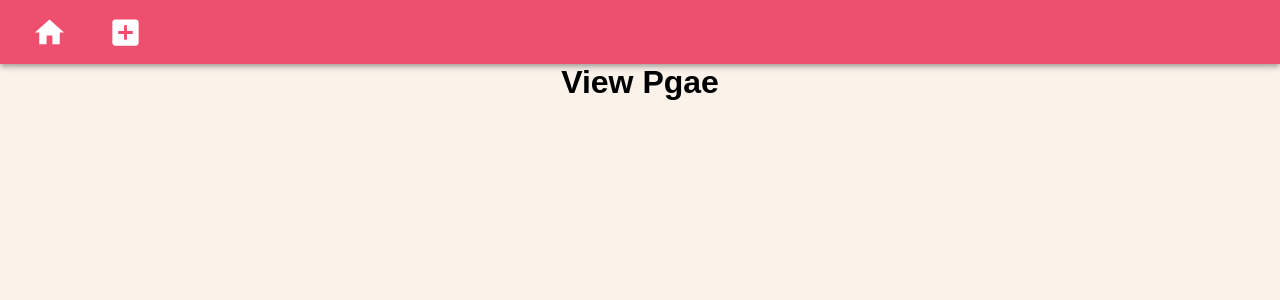
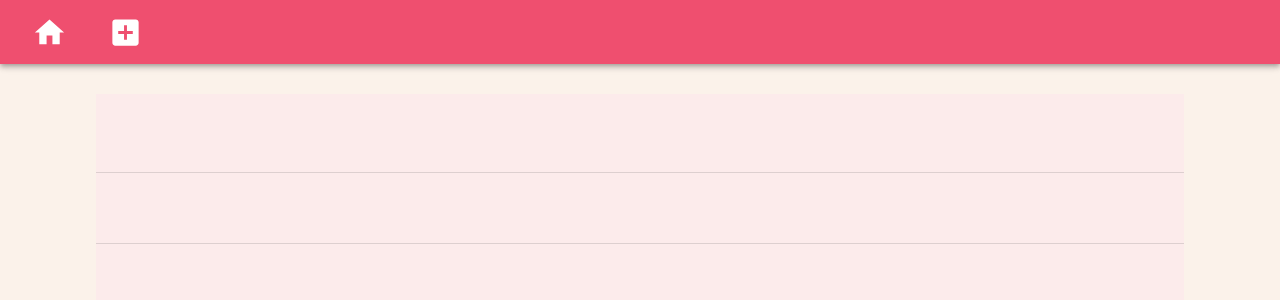
Before and after one commit to OmerTavor/job-rate, a React (Create React App) app: page /view in a window 1280 px wide. Shown: the top 300 px of the page. Built offline with nearby package versions, Linux system fonts and the light colour scheme; what color-scales would draw is missing.

Commit message:
Job view template creation
Created a static template component JobView that has a list with list items.

```diff
--- /dev/null
+++ b/src/components/JobView/index.js
@@ -0,0 +1,22 @@
+import { Typography, Paper, Box, List, Divider, ListItem } from '@mui/material';
+import styles from './styles';
+
+const JobView = (props) => {
+  return (
+    <List sx={styles.jobViewListStyle}>
+      <ListItem sx={styles.jobViewListItemStyle}>
+        <Box></Box>
+      </ListItem>
+      <Divider />
+      <ListItem sx={styles.jobViewListItemStyle}>
+        <Box></Box>
+      </ListItem>
+      <Divider />
+      <ListItem sx={styles.jobViewListItemStyle}>
+        <Box></Box>
+      </ListItem>
+    </List>
+  );
+};
+
+export default JobView;
--- /dev/null
+++ b/src/components/JobView/styles.js
@@ -0,0 +1,16 @@
+const styles = {
+  jobViewListStyle: {
+    width: '85%',
+    height: '600px',
+    marginTop: '30px',
+    // backgroundColor: '#e5e4e2',
+    backgroundColor: '#FCEBEB',
+    overflow: 'auto',
+  },
+  jobViewListItemStyle: {
+    width: '100%',
+    height: '12%',
+  },
+};
+
+export default styles;
--- a/src/pages/ViewPage/index.js
+++ b/src/pages/ViewPage/index.js
@@ -1,10 +1,11 @@
 import React from 'react';
+import JobView from '../../components/JobView';
 import styles from './styles.module.css';
 
 const ViewPage = () => {
   return (
     <div className={styles.viewPageStyle}>
-      <h1>View Pgae</h1>
+      <JobView />
     </div>
   );
 };
```
